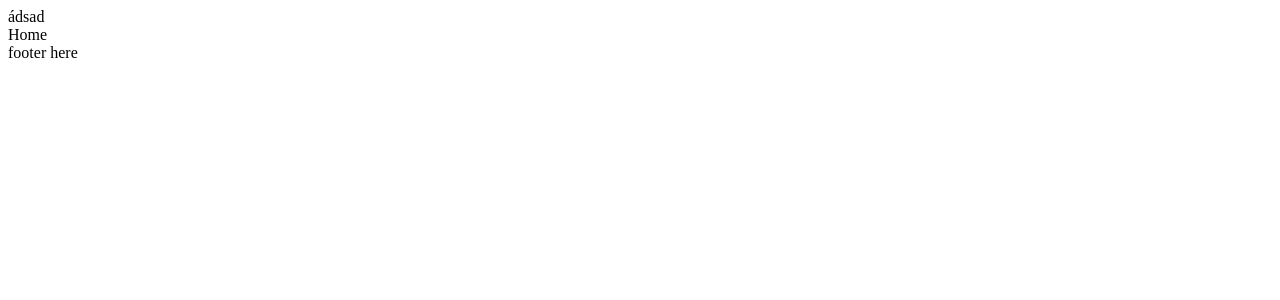
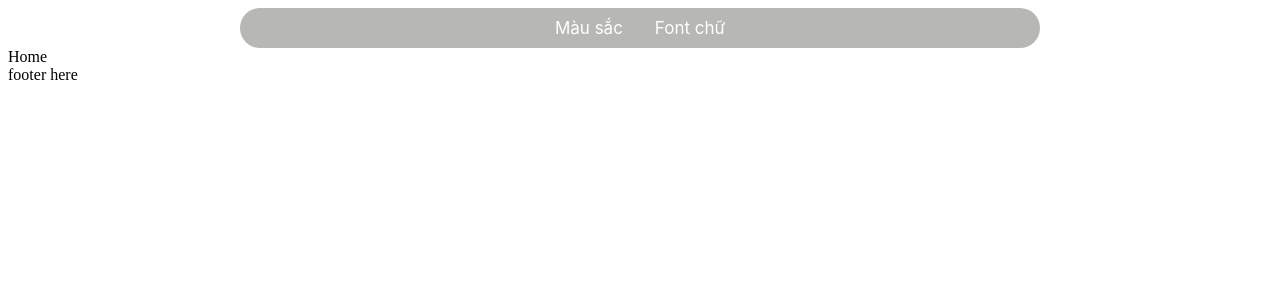
Before and after one commit to sydv036/FrontEnd_MyProfile_V2, a React (Vite) app: page / in a window 1280 px wide. Shown: the top 300 px of the page. Built offline with nearby package versions, Linux system fonts and the light colour scheme.

Commit message:
render header

```diff
--- a/src/App.tsx
+++ b/src/App.tsx
@@ -1,7 +1,7 @@
 import Header from "components/layout/HeaderComponent";
 import Footer from "components/layout/FooterComponent";
 import { Outlet } from "react-router-dom";
-// import './App.css'
+import "styles/index.scss";
 
 function App() {
   return (
--- a/src/components/layout/HeaderComponent.tsx
+++ b/src/components/layout/HeaderComponent.tsx
@@ -1,9 +1,13 @@
 import "styles/layouts/header.scss";
+import ColorPickerRender from "components/layout/headers/ColorPicker";
+import FontFamily from "./headers/FontFamily";
+
 const Header = () => {
   return (
-    <>
-      <header>ádsad</header>
-    </>
+    <header>
+      <ColorPickerRender />
+      <FontFamily />
+    </header>
   );
 };
 export default Header;
--- /dev/null
+++ b/src/components/layout/headers/ColorPicker.tsx
@@ -0,0 +1,30 @@
+import { generate, green, presetPalettes, red } from "@ant-design/colors";
+import { ColorPickerProps, ColorPicker, theme, Button } from "antd";
+
+type TPresets = Required<ColorPickerProps>["presets"][number];
+function genPresets(presets = presetPalettes) {
+  return Object.entries(presets).map<TPresets>(([label, colors]) => ({
+    label,
+    colors,
+    key: label,
+  }));
+}
+const ColorPickerRender = () => {
+  const { token } = theme.useToken();
+
+  const presets = genPresets({
+    primary: generate(token.colorPrimary),
+    red,
+    green,
+  });
+  return (
+    <>
+      <ColorPicker presets={presets}>
+        <Button color="default" variant="text" className="btn-color">
+          Màu sắc
+        </Button>
+      </ColorPicker>
+    </>
+  );
+};
+export default ColorPickerRender;
--- /dev/null
+++ b/src/components/layout/headers/FontFamily.tsx
@@ -0,0 +1,18 @@
+import { Button, Dropdown, Space } from "antd";
+
+const FontFamily = () => {
+  return (
+    <Dropdown dropdownRender={() => <div>hello</div>} trigger={["click"]}>
+      <Button
+        color="default"
+        variant="text"
+        className="btn-color"
+        onClick={(e) => e.preventDefault()}
+      >
+        <Space>Font chữ</Space>
+      </Button>
+    </Dropdown>
+  );
+};
+
+export default FontFamily;
--- /dev/null
+++ b/src/styles/index.scss
@@ -0,0 +1,6 @@
+@use "@/styles/utils/mixins";
+
+// * {
+//   //   @include displayFormCenter;
+//   margin: 0 auto;
+// }
--- a/src/styles/layouts/header.scss
+++ b/src/styles/layouts/header.scss
@@ -1 +1,15 @@
-@import "styles/utils/_variables.scss";
+@use "@/styles/utils/variables";
+@use "@/styles/utils/mixins";
+
+header {
+  width: $max-width;
+  height: 40px;
+  border-radius: 40px;
+  background-color: $background-color-header;
+  @include displayFormCenter;
+  @include displayCenter;
+  .btn-color {
+    font-size: $text-size;
+    color: $text-color;
+  }
+}
--- a/src/styles/utils/_mixins.scss
+++ b/src/styles/utils/_mixins.scss
@@ -0,0 +1,9 @@
+@mixin displayFormCenter {
+  margin: 0 auto;
+}
+
+@mixin displayCenter {
+  display: flex;
+  justify-content: center;
+  align-items: center;
+}
--- a/src/styles/utils/_variables.scss
+++ b/src/styles/utils/_variables.scss
@@ -1 +1,5 @@
 $background-header: blue;
+$max-width: 800px;
+$background-color-header: rgb(183, 183, 179);
+$text-color: rgb(255, 255, 255);
+$text-size: 17px;
```
